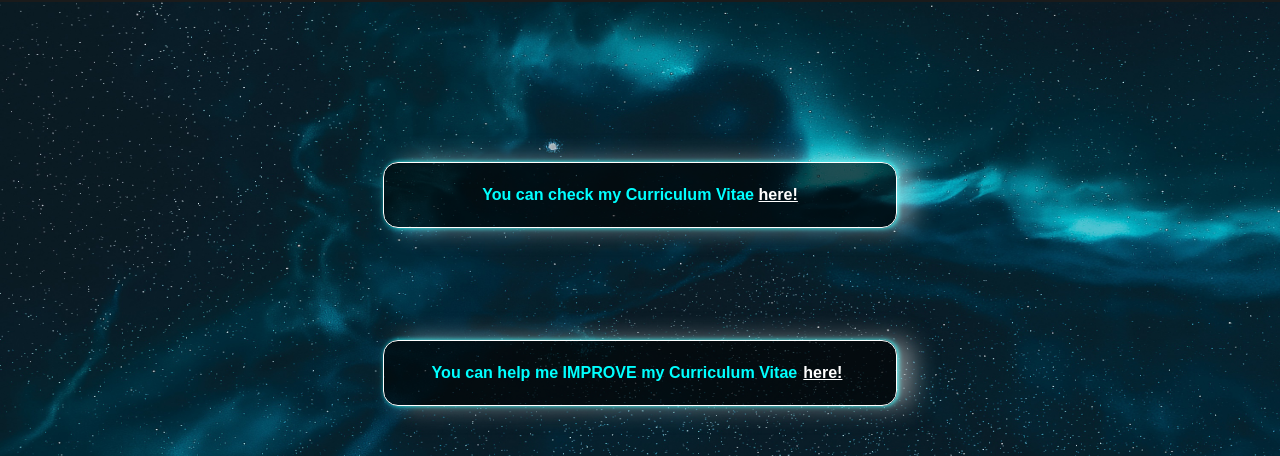
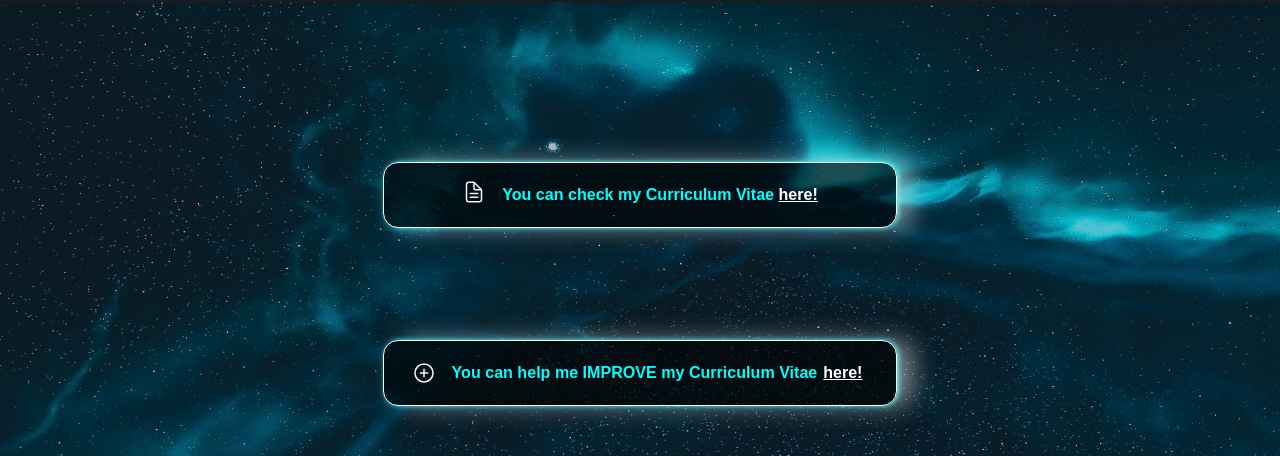
Before and after one commit to franklinsvm/franklins-page, a React (Create React App) app: page / in a window 1280 px wide. Shown: the part 5307-5763 px from the top of the page. Built offline with nearby package versions, Linux system fonts and the light colour scheme.

Commit message:
CV icons add

```diff
--- a/src/Components/Home/CV.css
+++ b/src/Components/Home/CV.css
@@ -30,13 +30,15 @@
     height: 4rem;
     box-shadow: 1rem 0 1.5rem rgba(237,237,237,0.5), 0.1rem 0 0.3rem aqua;
     display: flex;
-    flex-direction: column;
     justify-content: center;
+    align-items: center;
+    gap: 1rem;
 }
 
 .curriculum-option a {
     color: white;
 }
+
 
 .btn-cv {
     border: none;
--- a/src/Components/Home/CV.jsx
+++ b/src/Components/Home/CV.jsx
@@ -15,9 +15,13 @@ const CV = () => {
         </div>
         <div className="curriculum-options">
             <div className="curriculum-option">
+            <div>
+            <ion-icon name="document-text-outline" color="light" size="large" ></ion-icon>
+            </div>
             <h6>You can check my Curriculum Vitae <a href="FM CV Dev.pdf" target="_blank">here!</a></h6>
             </div>
             <div className="curriculum-option">
+            <ion-icon name="add-circle-outline" color="light" size="large" ></ion-icon>
             <h6>You can help me IMPROVE my Curriculum Vitae<button className="btn-cv" onClick={onClickCV}>here!</button></h6>
             </div>
         </div>
```
Also changed, not shown: public/Imgs/fluxo.png (deleted).
